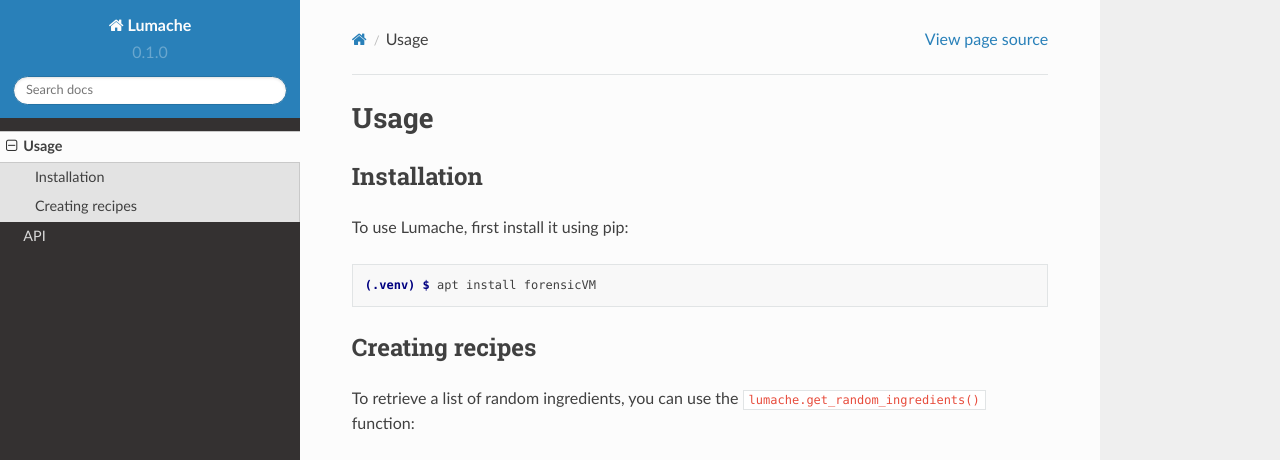
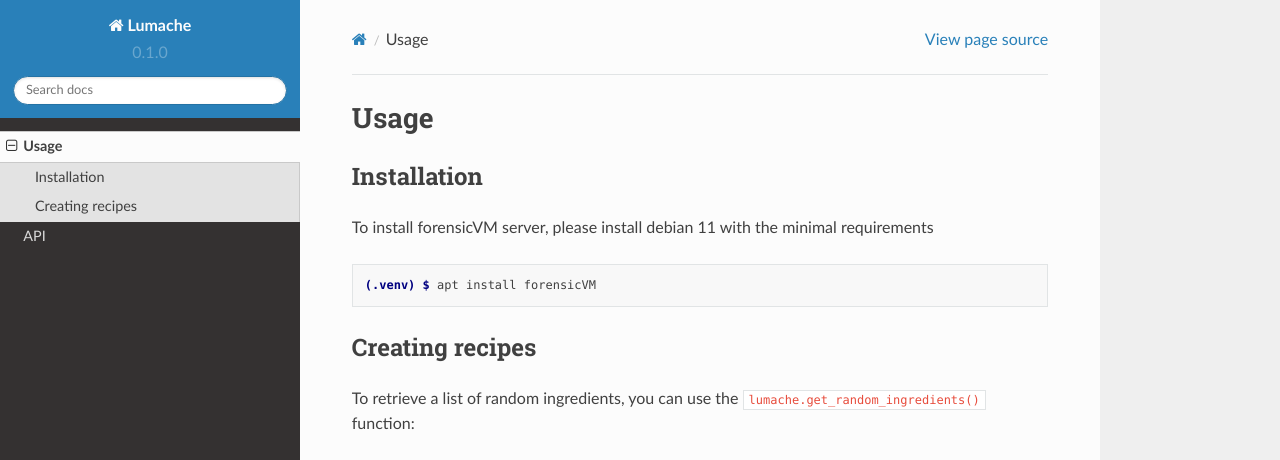
Before and after one commit to nunomourinho/ForensicVMServerAndClientDocs, a Sphinx documentation site: the page built from docs/source/usage.rst, in a window 1280 px wide and 1095 px high. Shown: the top 460 px of the window. Built offline with Sphinx 7.4.7 and the Read the Docs theme 2.0.0, drawn with Linux system fonts in a browser that asks for light colours; grey boxes are pictures that could not be loaded.

Commit message:
Update usage.rst

```diff
--- a/docs/source/usage.rst
+++ b/docs/source/usage.rst
@@ -6,7 +6,7 @@ Usage
 Installation
 ------------
 
-To use Lumache, first install it using pip:
+To install forensicVM server, please install debian 11 with the minimal requirements
 
 .. code-block:: console
 
```
